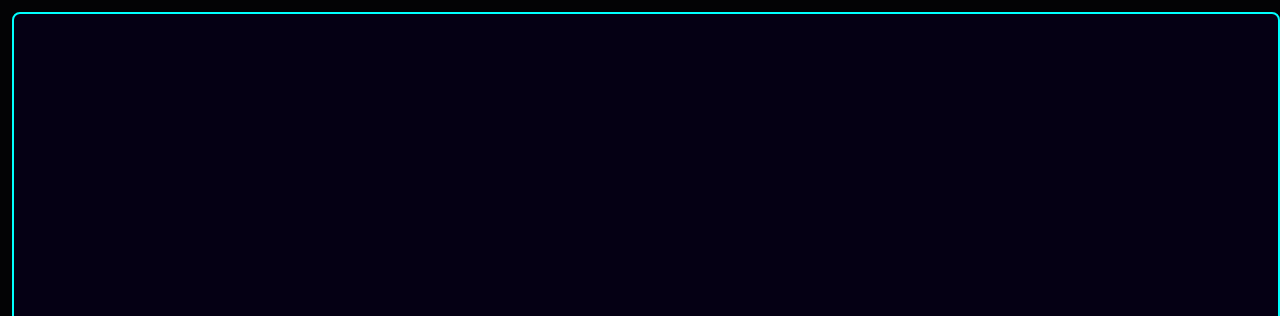
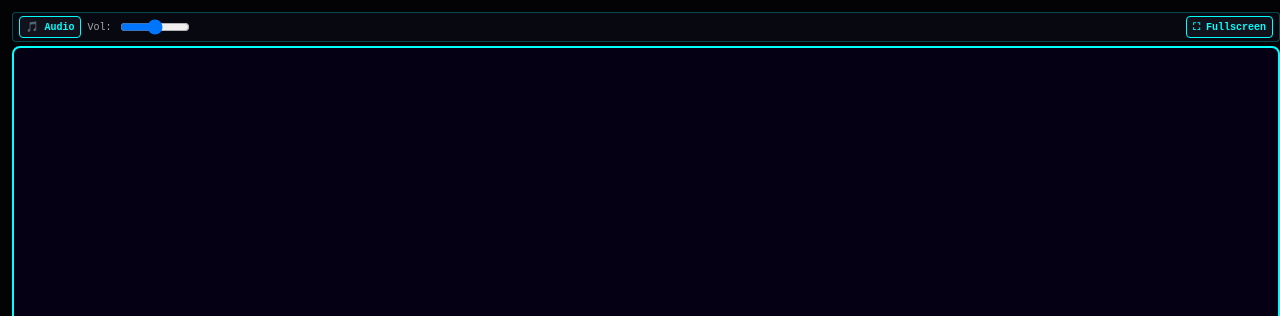
Before and after one commit to billgaming2424-coder/unidex-legends, a website: page public/index.html in a window 1280 px wide. Shown: the top 316 px of the page. Drawn offline with nearby package versions, Linux system fonts and the light colour scheme.

Commit message:
Update index.html

```diff
--- a/public/index.html
+++ b/public/index.html
@@ -3,7 +3,7 @@
 <head>
     <meta http-equiv="Content-Type" content="text/html; charset=UTF-8">
     <meta name="viewport" content="width=device-width, initial-scale=1.0, maximum-scale=1.0, user-scalable=no, viewport-fit=cover">
-    <title>UniDex Legends - Mega Expansion</title>
+    <title>UniDex Legends - Mega Multiverse Edition</title>
     <script src="/socket.io/socket.io.js"></script>
     <style>
         * { box-sizing: border-box; }
@@ -14,6 +14,15 @@
             overflow: hidden; display: flex; flex-direction: column; user-select: none; touch-action: manipulation;
             padding-bottom: max(6px, env(safe-area-inset-bottom));
         }
+
+        /* Top Bar with Audio & Fullscreen Utilities */
+        #top-utility-bar {
+            display: flex; justify-content: space-between; align-items: center;
+            background: #080811; border: 1px solid #00ffff44; border-radius: 4px;
+            padding: 3px 6px; margin-bottom: 4px; font-size: 11px; flex-shrink: 0;
+        }
+        .util-group { display: flex; align-items: center; gap: 6px; }
+
         #stats-bar {
             background: linear-gradient(180deg, #12121c 0%, #08080f 100%);
             border: 1px solid #00ffff55; padding: 4px 8px; margin-bottom: 6px; border-radius: 6px;
@@ -21,6 +30,7 @@
         }
         .stat-highlight { color: #ff00ff; font-weight: bold; }
         .stat-money { color: #ffff00; font-weight: bold; }
+
         #screen-wrapper { position: relative; flex: 1 1 auto; min-height: 100px; display: flex; width: 100%; margin-bottom: 6px; overflow: hidden; }
         #console {
             flex: 1 1 100%; min-height: 0; background-color: #020204; border: 2px solid #222233;
@@ -57,7 +67,21 @@
     </style>
 </head>
 <body>
+    <audio id="bg-audio" loop src="/music/theme.mp3"></audio>
     <div id="save-toast" style="position:fixed; bottom:20px; right:20px; background:#002211; border:1px solid #00ff66; color:#00ff66; padding:6px 12px; border-radius:4px; font-size:12px; z-index:9999; display:none;">💾 Game Saved</div>
+
+    <!-- Top Utility: Volume & Fullscreen -->
+    <div id="top-utility-bar">
+        <div class="util-group">
+            <button onclick="toggleAudioPlayback()" class="btn btn-sys" style="padding: 2px 6px; min-height: 22px; font-size: 10px;">🎵 Audio</button>
+            <label style="color:#aaa; font-size: 10px;">Vol:</label>
+            <input type="range" id="volume-slider" min="0" max="1" step="0.05" value="0.5" onchange="adjustAudioVolume(this.value)" style="width: 70px; height: 12px; cursor: pointer;" />
+        </div>
+        <div class="util-group">
+            <button onclick="toggleGameFullscreen()" class="btn btn-sys" style="padding: 2px 6px; min-height: 22px; font-size: 10px;">⛶ Fullscreen</button>
+        </div>
+    </div>
+
     <div id="stats-bar">
         <div>🌍 <span id="loc-display">Nexus HQ</span> | Trainer: <span class="stat-highlight" id="player-name-display">Trainer</span></div>
         <div style="display: flex; align-items: center; gap: 5px;">
@@ -108,6 +132,31 @@
     };
 
     let game = JSON.parse(JSON.stringify(defaultGameState));
+
+    // Audio & Fullscreen Utilities
+    function toggleAudioPlayback() {
+        const audio = document.getElementById("bg-audio");
+        if (audio) {
+            if (audio.paused) {
+                audio.play().catch(() => {});
+            } else {
+                audio.pause();
+            }
+        }
+    }
+
+    function adjustAudioVolume(val) {
+        const audio = document.getElementById("bg-audio");
+        if (audio) audio.volume = parseFloat(val);
+    }
+
+    function toggleGameFullscreen() {
+        if (!document.fullscreenElement) {
+            document.documentElement.requestFullscreen().catch(() => {});
+        } else {
+            if (document.exitFullscreen) document.exitFullscreen();
+        }
+    }
 
     function getActiveChampion() {
         if (!game.staff || !Array.isArray(game.staff) || game.staff.length === 0) {
```
